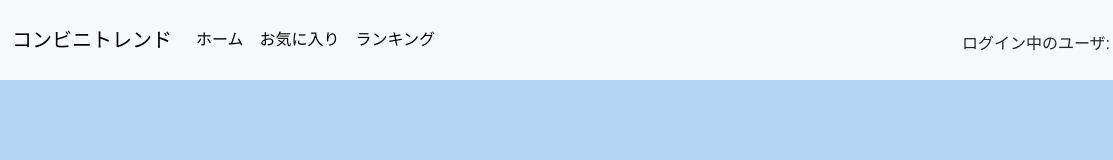
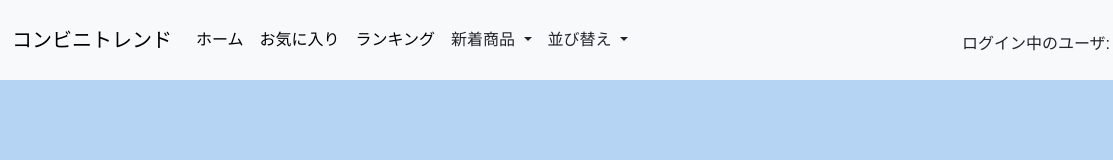
Before and after one commit to Mitsukkisan/groupwork-2024, a website: page public/favorites.html in a window 1280 px wide. Shown: the full height of the page, 0-1113 px from the left. Drawn offline with nearby package versions, Linux system fonts and the light colour scheme.

Commit message:
並び替えボタン追加

```diff
--- a/public/favorites.html
+++ b/public/favorites.html
@@ -30,6 +30,29 @@
                     <li class="nav-item">
                         <a class="nav-link active" aria-current="page" href="./ranking.html">ランキング</a>
                     </li>
+                    <li class="nav-item">
+                        <div class="dropdown mx-2">
+                            <button class="btn btn-secondary dropdown-toggle" type="button" data-bs-toggle="dropdown" aria-expanded="false">
+                              新着商品
+                            </button>
+                            <ul class="dropdown-menu">
+                              <li><a class="dropdown-item" href="#">価格：安い順</a></li>
+                              <li><a class="dropdown-item" href="#">価格：高い順</a></li>
+                            </ul>
+                          </div>
+                    </li>
+                    <li class="nav-item">
+                        <div class="dropdown mx-2">
+                            <button class="btn btn-secondary dropdown-toggle" type="button" data-bs-toggle="dropdown" aria-expanded="false">
+                                並び替え
+                            </button>
+                            <ul class="dropdown-menu">
+                                <li><a class="dropdown-item" href="#">セブンイレブン</a></li>
+                              <li><a class="dropdown-item" href="#">ファミリーマート</a></li>
+                              <li><a class="dropdown-item" href="#">ローソン</a></li>
+                            </ul>
+                          </div>
+                    </li>
                 </ul>
                     <div class="d-flex me-2 mt-3">
                         <p class="text-start mt-2 me-1">ログイン中のユーザ:</p>
--- a/public/style.css
+++ b/public/style.css
@@ -218,3 +218,14 @@ body {
   .menu-item:hover .submenu {
     display: block;
   }
+ /* プルダウンメニューのテキストとサイズを他の文字と揃える */
+.btn-secondary {
+  border: none;               /* 枠線なし */
+  background-color: transparent; /* 背景色を透明に */
+  color: inherit;             /* テキスト色を親要素に合わせる */
+  font-size: 16px;            /* 他の文字と同じフォントサイズに */
+  line-height: 1.5;           /* 行の高さを揃える */
+  padding: 0;                 /* 余白をなくす */
+  vertical-align: middle;     /* 縦方向の中央揃え */
+  box-shadow: none;           /* ボタンの影をなくす */
+}
```
Also changed, not shown: public/home.html (+23 -0 lines), public/ranking.html (+23 -0 lines).
